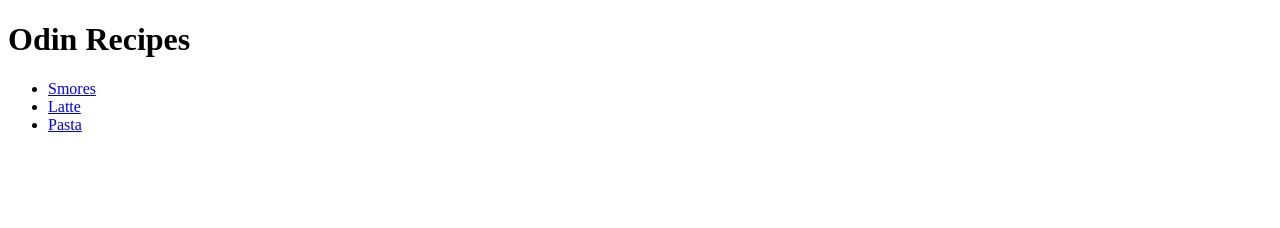
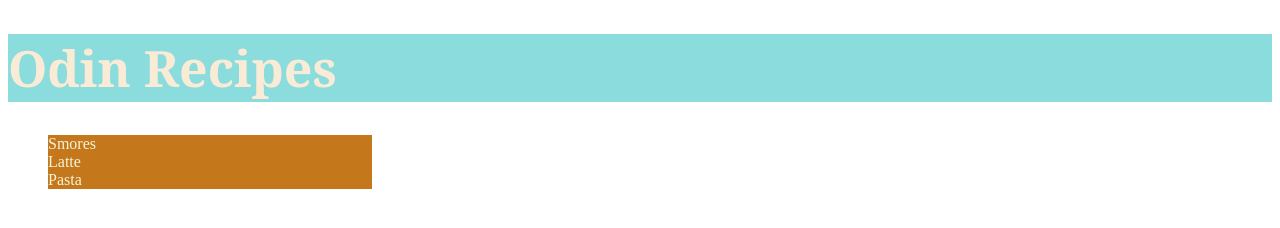
Before and after one commit to grantgilman4/odin-recipes, a plain HTML site: page index.html in a window 1280 px wide. Drawn offline with Linux system fonts and the light colour scheme.

Commit message:
Update w/Stylesheet

```diff
--- a/index.html
+++ b/index.html
@@ -1,6 +1,7 @@
 <!DOCTYPE html>
 <html lang="en">
 <head>
+    <link rel="stylesheet" href="style.css">
     <meta charset="UTF-8">
     <meta http-equiv="X-UA-Compatible" content="IE=edge">
     <meta name="viewport" content="width=device-width, initial-scale=1.0">
--- /dev/null
+++ b/style.css
@@ -0,0 +1,21 @@
+h1 {
+    font-family: Georgia, 'Times New Roman', Times, serif;
+    background-color: rgba(44, 192, 192, 0.548);
+    color:antiquewhite;
+    font-weight: 900;
+    font-size: 50px;
+}
+ul {
+    list-style:none;
+    padding-right: 900px;
+}
+li {
+    background-color: rgb(196, 120, 27);
+
+}
+a {
+    color: beige;
+    text-decoration: wavy;
+    font-weight: 400;
+    font-size: medium;
+}
```
Also changed, not shown: recipes/latte.html (+2 -1 lines), recipes/pasta.html (+1 -0 lines), recipes/smores.html (+1 -0 lines).
